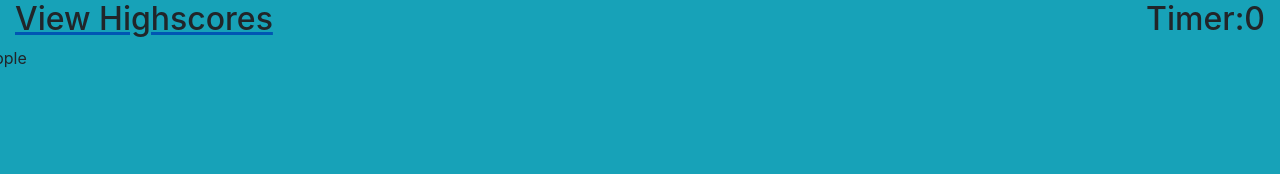
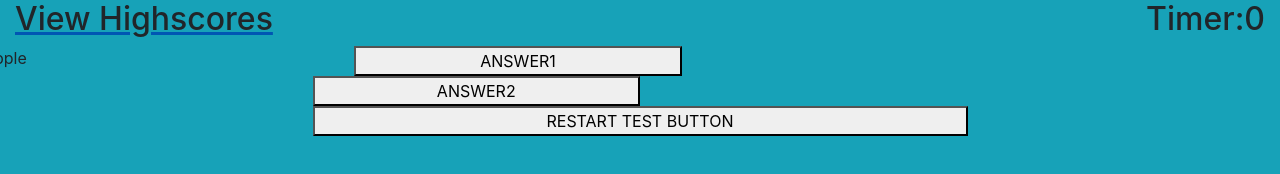
Before and after one commit to josh2100/quiz-wiz, a plain HTML site: page index.html in a window 1280 px wide. Both pictures are taken after a click on the button "Start Quiz". Drawn offline with nearby package versions, Linux system fonts and the light colour scheme.

Commit message:
question template generated

```diff
--- a/assets/js/script.js
+++ b/assets/js/script.js
@@ -3,6 +3,11 @@ let countdown = $("#countdown");
 let timeLeft = 5;
 let startPageArray = [];
 let currentQuestion = "question";
+// let restartTestButton = [
+//   <button id="restart" class="col-6">
+//     RESTART TEST BUTTON
+//   </button>,
+// ];
 
 let questionArray = [
   {
@@ -25,6 +30,11 @@ let recordStartPage = function () {
 $(document).ready(() => {
   recordStartPage();
   console.log(startPageArray);
+  // FIRST BUTTON
+  $("#start-btn").on("click", function () {
+    startGame();
+  });
+  // RESTART BUTTON
 });
 
 /// time functionality///////
@@ -42,10 +52,36 @@ let clock = () => {
 let interval = setInterval(clock, 1000);
 //////////////
 
+/// BUILD QUESTION TEMPLATE
+//create template
+// update with real questions, random gen
+// make event listeners
+
+buildQuestionTemplate = function () {
+  $("main").append(
+    "<button id='answer1' class='col-3 offset-md-3'>ANSWER1</button>"
+  );
+  $("main").append(
+    "<button id='answer2' class='col-3 offset-md-3'>ANSWER2</button>"
+  );
+};
+
 // START GAME
 let startGame = function () {
   // alert("works!");
   $("main").html(questionArray[0].answer1);
+
+  // Build question template
+  buildQuestionTemplate();
+
+  // Create restart button
+  $("main").append(
+    "<button id='restart' class='col-6 offset-md-3'>RESTART TEST BUTTON</button>"
+  );
+  // Add event listener to restart button
+  $("#restart").on("click", function () {
+    restartGame();
+  });
 };
 
 // RESTART GAME
@@ -56,11 +92,6 @@ let restartGame = function () {
     startGame();
   });
 };
-
-// FIRST BUTTON
-$("#start-btn").on("click", function () {
-  startGame();
-});
 
 // let questionHolder = $("main").append("<p>Test</p>");
 // $("questionHolder").; add class col
```
Also changed, not shown: index.html (+10 -0 lines).
